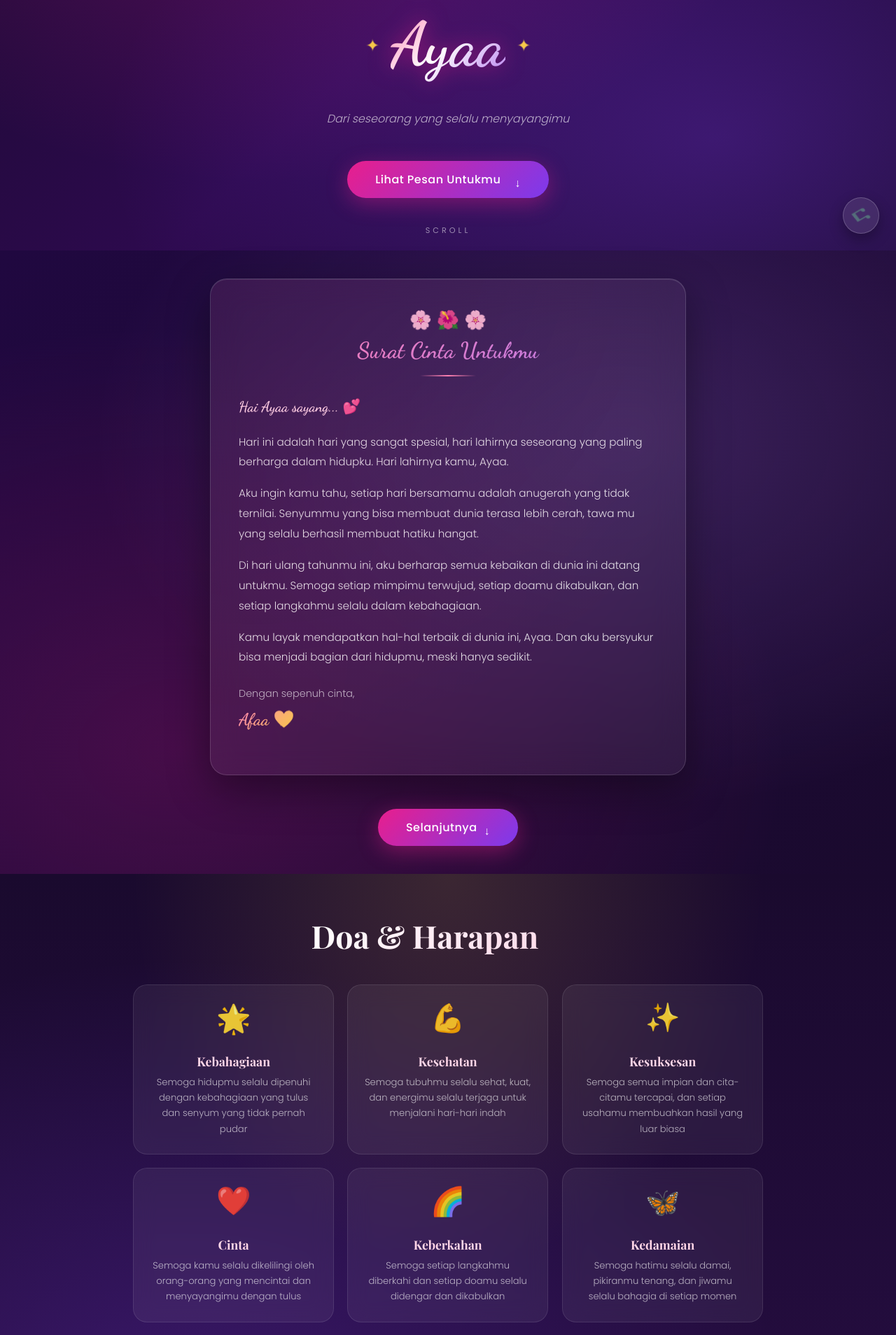
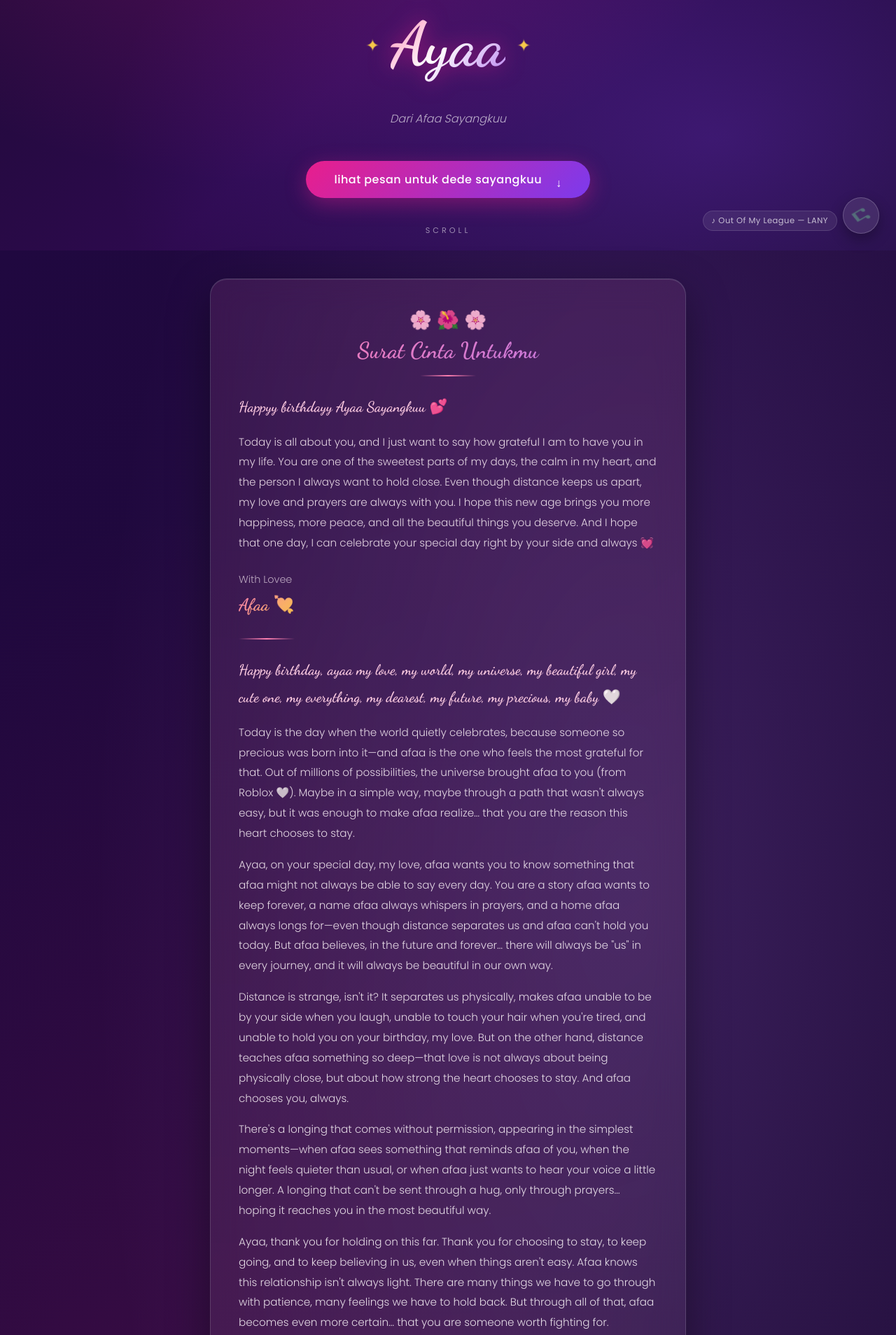
Before and after one commit to muhammadrafa434-bot/Happy-Birthday-Ayaa-Cintakuu, a website: page index.html in a window 1280 px wide. Shown: the part 442-2350 px from the top of the page at 70% size. Drawn offline with nearby package versions, Linux system fonts and the light colour scheme; animation ran at ten frames a second; a web font is replaced by a local one.

Commit message:
Add files via upload

```diff
--- a/index.html
+++ b/index.html
@@ -39,9 +39,9 @@
         <span class="name-text">Ayaa</span>
         <span class="name-decoration">✦</span>
       </div>
-      <p class="sub-title">Dari seseorang yang selalu menyayangimu</p>
+      <p class="sub-title">Dari Afaa Sayangkuu</p>
       <button class="btn-next" id="btn-slide1" onclick="goToSlide(2)">
-        <span>Lihat Pesan Untukmu</span>
+        <span>lihat pesan untuk dede sayangkuu</span>
         <div class="btn-ripple"></div>
         <span class="arrow">↓</span>
       </button>
@@ -59,12 +59,43 @@
           <div class="letter-divider"></div>
         </div>
         <div class="letter-body" id="letter-body">
-          <p class="letter-greeting">Hai Ayaa sayang... 💕</p>
-          <p>Hari ini adalah hari yang sangat spesial, hari lahirnya seseorang yang paling berharga dalam hidupku. Hari lahirnya kamu, Ayaa.</p>
-          <p>Aku ingin kamu tahu, setiap hari bersamamu adalah anugerah yang tidak ternilai. Senyummu yang bisa membuat dunia terasa lebih cerah, tawa mu yang selalu berhasil membuat hatiku hangat.</p>
-          <p>Di hari ulang tahunmu ini, aku berharap semua kebaikan di dunia ini datang untukmu. Semoga setiap mimpimu terwujud, setiap doamu dikabulkan, dan setiap langkahmu selalu dalam kebahagiaan.</p>
-          <p>Kamu layak mendapatkan hal-hal terbaik di dunia ini, Ayaa. Dan aku bersyukur bisa menjadi bagian dari hidupmu, meski hanya sedikit.</p>
-          <p class="letter-closing">Dengan sepenuh cinta,<br /><span class="sender-name">Afaa 💖</span></p>
+          <p class="letter-greeting">Happyy birthdayy Ayaa Sayangkuu 💕</p>
+          <p>Today is all about you, and I just want to say how grateful I am to have you in my life. You are one of the sweetest parts of my days, the calm in my heart, and the person I always want to hold close. Even though distance keeps us apart, my love and prayers are always with you. I hope this new age brings you more happiness, more peace, and all the beautiful things you deserve. And I hope that one day, I can celebrate your special day right by your side and always 💓</p>
+          <p class="letter-closing">With Lovee<br /><span class="sender-name">Afaa 💘</span></p>
+
+          <div class="letter-divider" style="margin: 1.5rem 0;"></div>
+
+          <p class="letter-greeting" style="font-size:1.05rem;">Happy birthday, ayaa my love, my world, my universe, my beautiful girl, my cute one, my everything, my dearest, my future, my precious, my baby 🤍</p>
+
+          <p>Today is the day when the world quietly celebrates, because someone so precious was born into it—and afaa is the one who feels the most grateful for that. Out of millions of possibilities, the universe brought afaa to you (from Roblox 🤍). Maybe in a simple way, maybe through a path that wasn't always easy, but it was enough to make afaa realize… that you are the reason this heart chooses to stay.</p>
+
+          <p>Ayaa, on your special day, my love, afaa wants you to know something that afaa might not always be able to say every day. You are a story afaa wants to keep forever, a name afaa always whispers in prayers, and a home afaa always longs for—even though distance separates us and afaa can't hold you today. But afaa believes, in the future and forever… there will always be "us" in every journey, and it will always be beautiful in our own way.</p>
+
+          <p>Distance is strange, isn't it? It separates us physically, makes afaa unable to be by your side when you laugh, unable to touch your hair when you're tired, and unable to hold you on your birthday, my love. But on the other hand, distance teaches afaa something so deep—that love is not always about being physically close, but about how strong the heart chooses to stay. And afaa chooses you, always.</p>
+
+          <p>There's a longing that comes without permission, appearing in the simplest moments—when afaa sees something that reminds afaa of you, when the night feels quieter than usual, or when afaa just wants to hear your voice a little longer. A longing that can't be sent through a hug, only through prayers… hoping it reaches you in the most beautiful way.</p>
+
+          <p>Ayaa, thank you for holding on this far. Thank you for choosing to stay, to keep going, and to keep believing in us, even when things aren't easy. Afaa knows this relationship isn't always light. There are many things we have to go through with patience, many feelings we have to hold back. But through all of that, afaa becomes even more certain… that you are someone worth fighting for.</p>
+
+          <p>At your age now, afaa doesn't ask you to be perfect. Afaa only hopes you are always surrounded by good things. May your steps always be guided, may your heart always be strengthened, and may every dream you keep quietly find its way to come true. Afaa wants you to be happy—not just today, but every day that comes after.</p>
+
+          <p>If one day you feel tired, remember… afaa is here. Maybe not always physically beside you, but always here in every way afaa can. There's afaa who always says your name in prayers, afaa who is silently proud of everything you achieve, and afaa who never stops loving you—even in moments when you feel like you're not enough.</p>
+
+          <p>Ayaa, you are more than you think. You are strong, you are valuable, and you deserve to be loved in the most sincere way. Never doubt yourself, because in afaa's eyes, you are always the best. You are the place where afaa feels calm, even from afar. You are the reason afaa learns patience, understanding, and a deeper kind of love.</p>
+
+          <p>Afaa believes that one day, this distance will lose. We will meet without counting time, without holding back our longing anymore. We will laugh in the same place, share stories without distance, and maybe… look back at all of this with a smile, because we made it through.</p>
+
+          <p>For now, let afaa love you from afar in a simple way—with prayers, with patience, and with the belief that you are someone afaa wants to protect for as long as afaa can.</p>
+
+          <p>Happy birthday, my love 🤍<br />From afaa—who may not be able to hold your hand today, but will always hold your name in his heart.<br />Thank you for being my happiness, even from a distance. And afaa will always be here, loving you… today, tomorrow, and forever.</p>
+
+          <p>And when one day we finally meet without distance, afaa wants you to know… all the longing we've been holding, all the silent prayers we've whispered, and all the love we've protected with patience—will turn into the warmest embrace that afaa will never want to let go.</p>
+
+          <p>Until that day comes, afaa will always choose you—in any condition, in any distance, and in any time. Because for afaa, you are not just someone afaa loves…</p>
+
+          <p><em>you are the reason afaa keeps going,<br />you are the place afaa calls home,<br />and you are the answer to every prayer afaa has ever sent to the sky. 🤍</em></p>
+
+          <p class="letter-closing">With all the love afaa has,<br /><span class="sender-name">Afaa 💘</span></p>
         </div>
       </div>
       <button class="btn-next" onclick="goToSlide(3)">
@@ -166,13 +197,16 @@
   </section>
 
   <!-- Music Toggle -->
-  <button class="music-btn" id="music-btn" onclick="toggleMusic()" title="Toggle musik">
+  <button class="music-btn" id="music-btn" onclick="toggleMusic()" title="Putar / Pause musik">
     <span class="music-icon" id="music-icon">🎵</span>
   </button>
 
-  <!-- Audio -->
+  <!-- Music Label -->
+  <div class="music-label" id="music-label">♪ Out Of My League — LANY</div>
+
+  <!-- Audio MP3 Lokal -->
   <audio id="bg-music" loop>
-    <source src="https://www.soundhelix.com/examples/mp3/SoundHelix-Song-1.mp3" type="audio/mpeg" />
+    <source src="LANY - Out Of My League (Official Lyric Video) - (320 Kbps).mp3" type="audio/mpeg" />
   </audio>
 
   <script src="script.js"></script>
--- a/script.js
+++ b/script.js
@@ -282,11 +282,12 @@ function startConfetti() {
 }
 
 // ============================================
-// MUSIC
+// MUSIC - Local MP3
 // ============================================
 function toggleMusic() {
   const audio = document.getElementById('bg-music');
   const btn = document.getElementById('music-btn');
+  const label = document.getElementById('music-label');
 
   if (!audio) return;
 
@@ -295,14 +296,16 @@ function toggleMusic() {
     musicPlaying = false;
     btn.classList.add('paused');
     btn.title = 'Putar musik';
+    if (label) label.style.opacity = '0.4';
   } else {
-    audio.volume = 0.35;
+    audio.volume = 0.4;
     audio.play().catch(() => {
-      console.log('Autoplay blocked. User interaction required.');
+      console.log('Autoplay blocked. Click to play.');
     });
     musicPlaying = true;
     btn.classList.remove('paused');
     btn.title = 'Pause musik';
+    if (label) label.style.opacity = '1';
   }
 }
 
--- a/style.css
+++ b/style.css
@@ -753,6 +753,25 @@ body {
   animation: none;
 }
 
+/* Music Label */
+.music-label {
+  position: fixed;
+  bottom: 28px;
+  right: 84px;
+  font-size: 0.72rem;
+  color: rgba(255,255,255,0.7);
+  background: rgba(255,255,255,0.08);
+  backdrop-filter: blur(10px);
+  border: 1px solid rgba(255,255,255,0.12);
+  border-radius: 20px;
+  padding: 5px 12px;
+  z-index: 100;
+  letter-spacing: 0.5px;
+  transition: opacity 0.4s ease;
+  white-space: nowrap;
+  pointer-events: none;
+}
+
 /* ========================================
    RESPONSIVE
    ======================================== */
```
Also changed, not shown: 1 other file.
